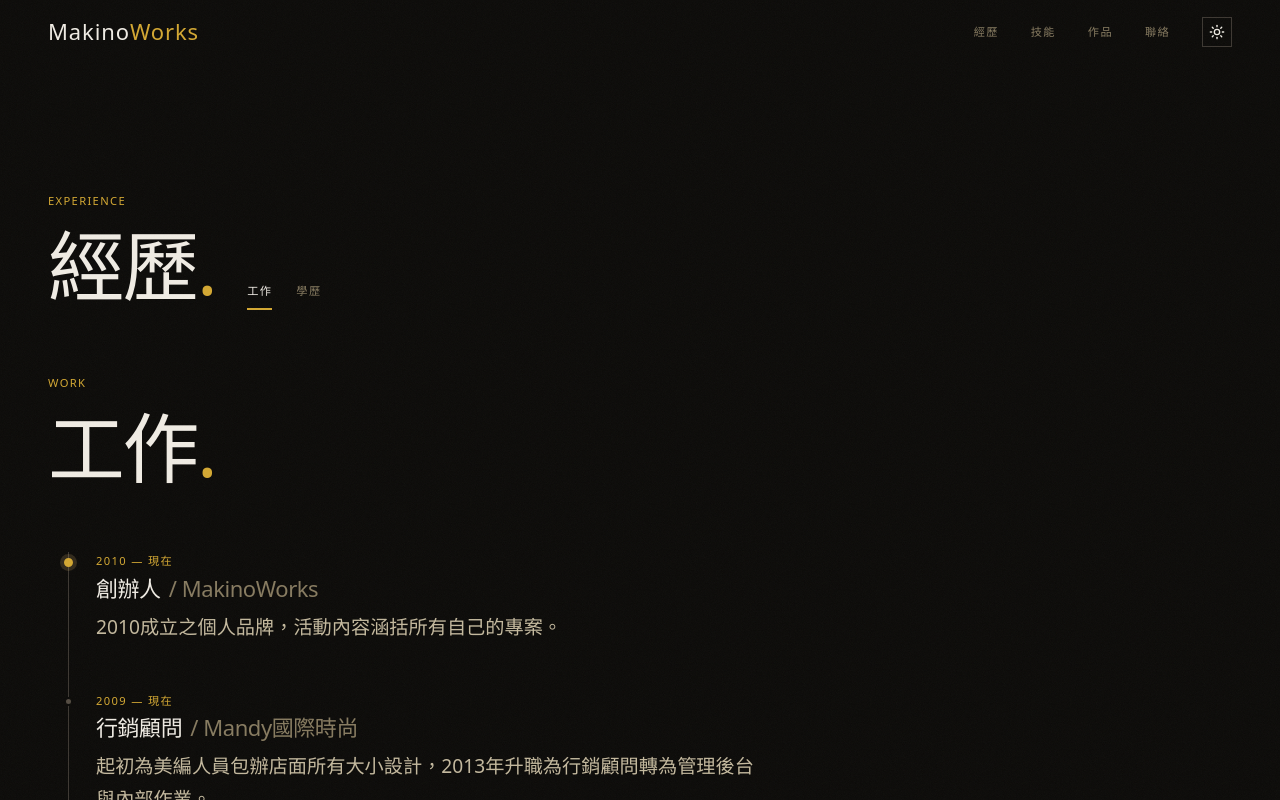
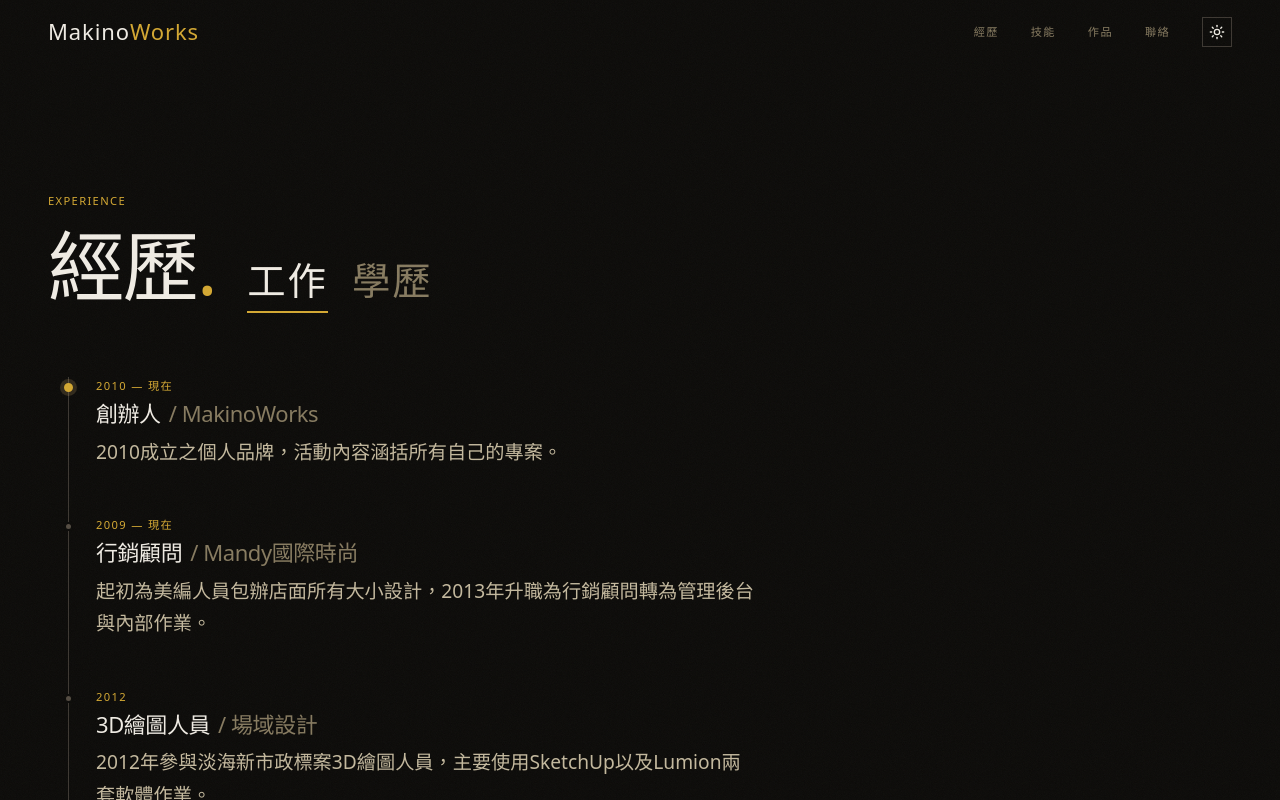
Before and after one commit to harukaxxxx/MakinoWorks, a Next.js app: page /experience in a window 1280 px wide. Shown: the top 800 px of the page. Built offline with nearby package versions, Linux system fonts and the light colour scheme.

Commit message:
✨ feat: enlarge tab font and hide TimelineSection header to avoid duplication

```diff
--- a/src/components/sections/ExperienceSection.tsx
+++ b/src/components/sections/ExperienceSection.tsx
@@ -36,7 +36,7 @@
         >
           Experience
         </div>
-        <div style={{ display: "flex", alignItems: "baseline", gap: "var(--sp-8)" }}>
+        <div style={{ display: "flex", alignItems: "baseline", gap: "var(--sp-8)", flexWrap: "wrap" }}>
           <h2 className="heading-1">
             經歷<span style={{ color: "var(--accent)" }}>.</span>
           </h2>
@@ -45,7 +45,6 @@
               <button
                 key={tab.key}
                 onClick={() => setActiveTab(tab.key)}
-                className="label"
                 style={{
                   background: "none",
                   border: "none",
@@ -57,6 +56,11 @@
                     activeTab === tab.key ? "var(--fg)" : "var(--muted)",
                   cursor: "pointer",
                   padding: "var(--sp-2) 0",
+                  fontFamily: "var(--font-serif)",
+                  fontSize: "clamp(1.5rem, 3vw, 2.5rem)",
+                  fontWeight: 400,
+                  lineHeight: 1.2,
+                  letterSpacing: "0.05em",
                   transition: "all 0.3s ease",
                 }}
                 onMouseOver={(e) => {
@@ -88,10 +92,9 @@
             transition={{ duration: 0.4, ease: [0.16, 1, 0.3, 1] }}
           >
             <TimelineSection
-              label="Work"
-              title="工作"
               data={work}
               accentFirst
+              showHeader={false}
             />
           </motion.div>
         ) : (
@@ -103,9 +106,8 @@
             transition={{ duration: 0.4, ease: [0.16, 1, 0.3, 1] }}
           >
             <TimelineSection
-              label="Education"
-              title="學歷"
               data={education}
+              showHeader={false}
             />
           </motion.div>
         )}
--- a/src/components/sections/TimelineSection.tsx
+++ b/src/components/sections/TimelineSection.tsx
@@ -5,10 +5,11 @@
 import { Experience } from "@/lib/types";
 
 interface TimelineSectionProps {
-  label: string;
-  title: string;
+  label?: string;
+  title?: string;
   data: Experience[];
   accentFirst?: boolean;
+  showHeader?: boolean;
 }
 
 export function TimelineSection({
@@ -16,10 +17,12 @@
   title,
   data,
   accentFirst = false,
+  showHeader = true,
 }: TimelineSectionProps) {
   return (
     <div>
       {/* Header */}
+      {showHeader && (
         <motion.div
           initial={{ opacity: 0, y: 30 }}
           whileInView={{ opacity: 1, y: 0 }}
@@ -27,17 +30,22 @@
           transition={{ duration: 0.8, ease: [0.16, 1, 0.3, 1] }}
           style={{ marginBottom: "var(--sp-16)" }}
         >
+          {label && (
             <div
               className="label"
               style={{ color: "var(--accent)", marginBottom: "var(--sp-4)" }}
             >
               {label}
             </div>
+          )}
+          {title && (
             <h2 className="heading-1">
               {title}
               <span style={{ color: "var(--accent)" }}>.</span>
             </h2>
+          )}
         </motion.div>
+      )}
 
       {/* Timeline */}
       <div style={{ position: "relative" }}>
```
Lines whose indentation alone changed are shown as unchanged.
